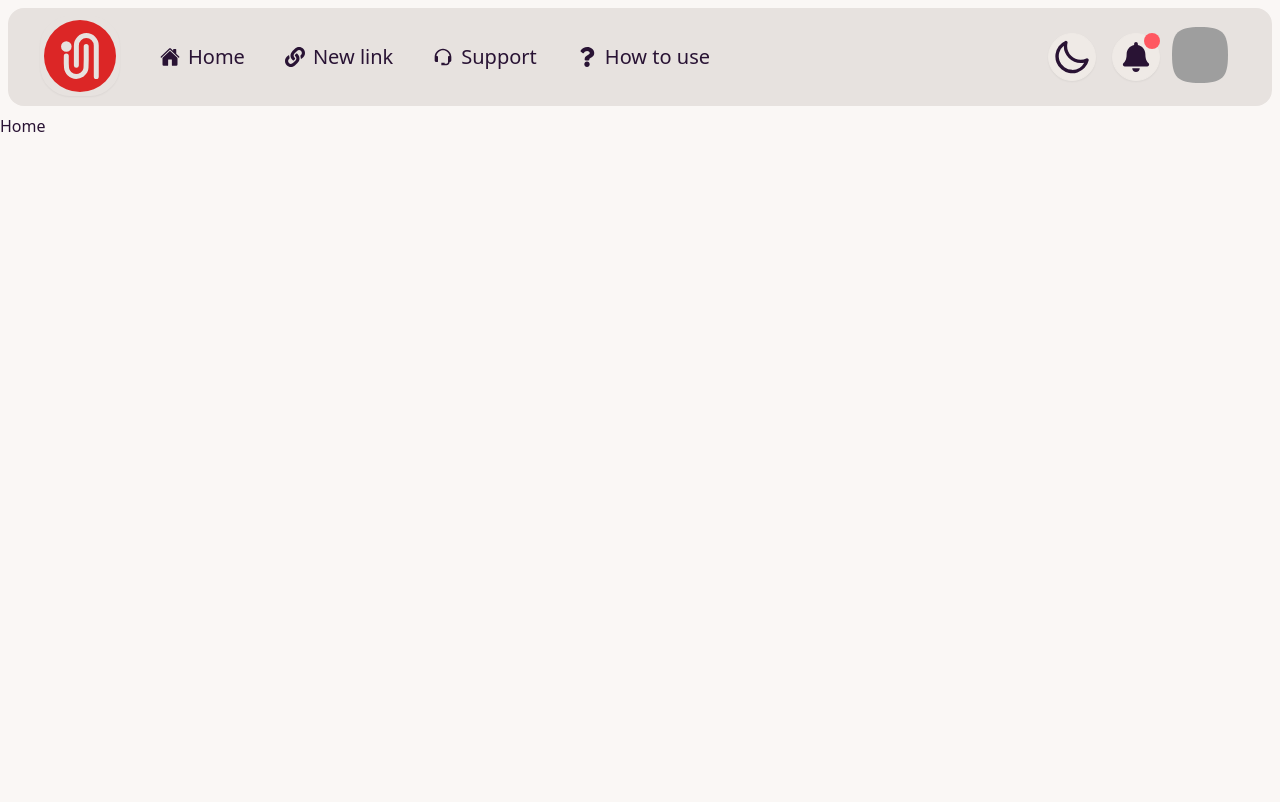
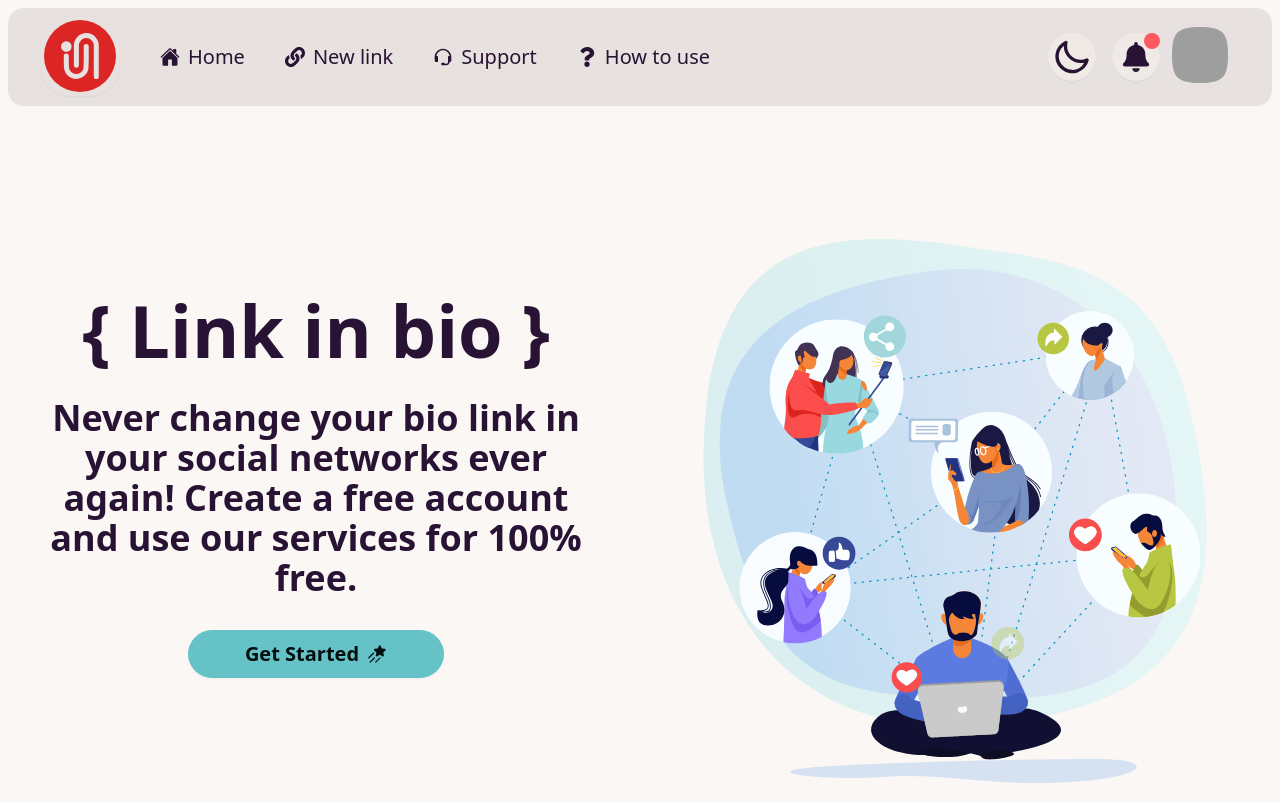
Before and after one commit to alibkm95/LINK-IN-BIO, a React (Vite) app in the folder frontend/: page / in a window 1280 px wide. Built offline with nearby package versions, Linux system fonts and the light colour scheme; grey boxes are pictures that could not be loaded.

Commit message:
Home page hero section designed

```diff
--- a/frontend/package.json
+++ b/frontend/package.json
@@ -14,6 +14,7 @@
     "react-dom": "^18.3.1",
     "react-hot-toast": "^2.4.1",
     "react-icons": "^5.2.1",
+    "react-lottie-player": "^2.0.0",
     "react-router-dom": "^6.24.0",
     "swiper": "^11.1.4",
     "theme-change": "^2.5.0",
--- a/frontend/src/App.jsx
+++ b/frontend/src/App.jsx
@@ -1,5 +1,5 @@
-import React, { useEffect, useState } from 'react'
-import { Routes, Route } from 'react-router-dom'
+import React, { useEffect, useState, useRef } from 'react'
+import { Routes, Route, useLocation } from 'react-router-dom'
 import { useThemeStore } from './context/themeStore'
 
 import MainLayout from './components/layouts/MainLayout'
@@ -27,14 +27,20 @@ import UserDetailes from './pages/admin/UserDetailes'
 
 const App = () => {
 
+  const location = useLocation()
+  const scrollRef = useRef(null)
   const { theme } = useThemeStore()
 
   useEffect(() => {
     document.querySelector('html').setAttribute('data-theme', theme)
   }, [theme])
 
+  useEffect(() => {
+    scrollRef.current?.scrollTo({ top: 0, behavior: 'smooth' })
+  }, [location])
+
   return (
-    <>
+    <div ref={scrollRef}>
       <Routes>
         <Route element={<MainLayout />}>
           <Route path='/' element={<Home />} />
@@ -61,7 +67,7 @@ const App = () => {
         {/* global not found here */}
         {/* global toaster here */}
       </Routes>
-    </>
+    </div>
   )
 }
 
--- /dev/null
+++ b/frontend/src/components/Hero.jsx
@@ -0,0 +1,31 @@
+import React from 'react'
+import { Link } from 'react-router-dom'
+import Lottie from 'react-lottie-player'
+
+import HeroAnimationData from '../assets/hero.json'
+
+import { PiShootingStarFill } from "react-icons/pi";
+
+const Hero = () => {
+  return (
+    <section className='md:pt-4 lg:pt-8'>
+      <div className="grid grid-cols-1 items-center lg:grid-cols-2 gap-4">
+        <div className="p-8 flex flex-col gap-4 items-center text-center md:gap-8">
+          <h1 className='text-4xl font-extrabold sm:text-5xl lg:text-7xl text-nowrap'>{`{ Link in bio }`}</h1>
+          <p className="max-w-xl mx-auto font-semibold text-lg leading-6 md:leading-8 md:text-2xl lg:leading-10 lg:text-4xl">
+            Never change your bio link in your social networks ever again! Create a free account and use our services for 100% free.
+          </p>
+          <Link to='/panel' className="btn btn-primary transition-all hover:scale-105 w-64 text-xl">
+            Get Started
+            <PiShootingStarFill />
+          </Link>
+        </div>
+        <div className="flex items-center justify-center">
+          <Lottie animationData={HeroAnimationData} play loop />
+        </div>
+      </div>
+    </section>
+  )
+}
+
+export default Hero
--- a/frontend/src/pages/Home.jsx
+++ b/frontend/src/pages/Home.jsx
@@ -1,8 +1,12 @@
 import React from 'react'
+
+import Hero from '../components/Hero'
 
 const Home = () => {
   return (
-    <div>Home</div>
+    <main className='max-w-7xl mx-auto mt-8'>
+      <Hero />
+    </main>
   )
 }
 
```
Also changed, not shown: 1 other file (tests, documents, lock files or other folders).
